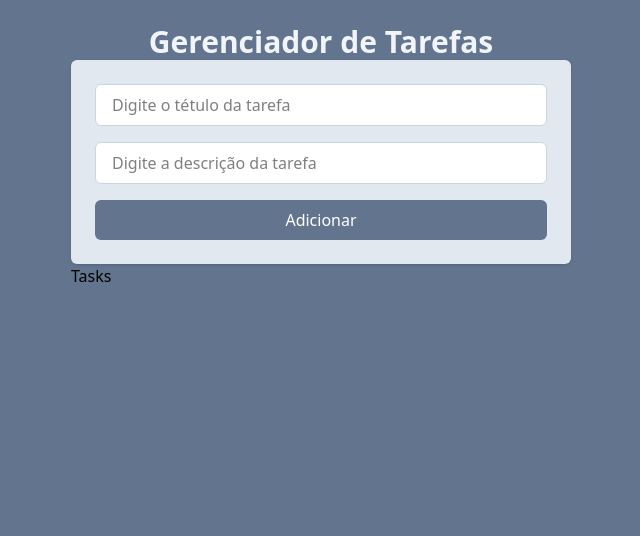
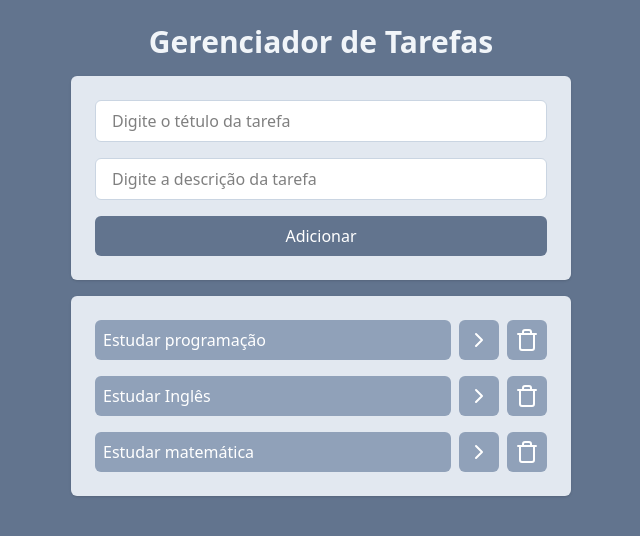
Before and after one commit to andrelucca99/Taskzilla, a React (Vite) app: page / in a window 1280 px wide. Shown: the top 536 px of the page, without its empty margins (319-959 px from the left). Built offline with nearby package versions, Linux system fonts and the light colour scheme.

Commit message:
feat: add component de listar tasks

```diff
--- a/src/App.jsx
+++ b/src/App.jsx
@@ -1,15 +1,70 @@
+import { useState } from "react";
 import AddTask from "./components/AddTask";
 import Tasks from "./components/Tasks";
+import { v4 } from "uuid";
 
 function App() {
+  const [tasks, setTasks] = useState(
+  [
+    {
+      id: 1,
+      title: "Estudar programação",
+      description: "Estudar programação para se tornar um desenvolvedor full stack.",
+      isCompleted: false,
+    },
+    {
+      id: 2,
+      title: "Estudar Inglês",
+      description: "Estudar Inglês para se tornar fluente.",
+      isCompleted: false,
+    },
+    {
+      id: 3,
+      title: "Estudar matemática",
+      description: "Estudar matemática para se tornar um desenvolvedor full stack",
+      isCompleted: false,
+    },
+  ])
+
+  function onTaskClick(taskId) {
+    const newTasks = tasks.map((task) => {
+      if (task.id == taskId) {
+        return { ...task, isCompleted: !task.isCompleted };
+      }
+      return task;
+    });
+    setTasks(newTasks);
+  }
+
+  function onDeleteTaskClick(taskId) {
+    const newTasks = tasks.filter((task) => task.id == taskId);
+    setTasks(newTasks);
+  }
+
+  function onAddTaskSubmit(title, description) {
+    const newTask = {
+      id: v4(),
+      title,
+      description,
+      isCompleted: false,
+    };
+    setTasks([...tasks, newTask]);
+  }
+
   return (
-    <div className="w-screen h-screen bg-slate-500 flex justify-center p-6">
-      <div className="w-[500px]">
+    <div className="w-screen min-h-screen bg-slate-500 flex justify-center p-6">
+      <div className="w-[500px] space-y-4">
         <h1 className="text-3xl text-slate-100 font-bold text-center">
           Gerenciador de Tarefas
         </h1>
-        <AddTask />
-        <Tasks />
+        <AddTask
+          onAddTaskSubmit={ onAddTaskSubmit }
+        />
+        <Tasks
+          tasks={ tasks }
+          onTaskClick={ onTaskClick }
+          onDeleteTaskClick={ onDeleteTaskClick }
+        />
       </div>
     </div>
   )
--- a/src/components/Tasks.jsx
+++ b/src/components/Tasks.jsx
@@ -1,7 +1,31 @@
-function Tasks()
+import { ChevronRightIcon, TrashIcon } from "lucide-react"; {/* lib de icons: npm i lucide-react@0.435.0 */}
+
+function Tasks({ tasks, onTaskClick, onDeleteTaskClick })
 {
   return (
-    <h1>Tasks</h1>
+    <ul className="space-y-4 p-6 bg-slate-200 rounded-md shadow">
+      {
+        tasks.map((task) => (
+          <li key={task.id} className="flex gap-2">
+            <button
+              onClick={() => onTaskClick(task.id)}
+              className={`w-full bg-slate-400 text-white text-left p-2 rounded-md ${task.isCompleted && "line-through"}`}
+            >
+              {task.title}
+            </button>
+            <button className="bg-slate-400 text-white p-2 rounded-md">
+              <ChevronRightIcon />
+            </button>
+            <button
+              onClick={() => onDeleteTaskClick(task.id)}
+              className="bg-slate-400 text-white p-2 rounded-md"
+            >
+              <TrashIcon />
+            </button>
+          </li>
+        ))
+      }
+    </ul>
   )
 }
 
```
